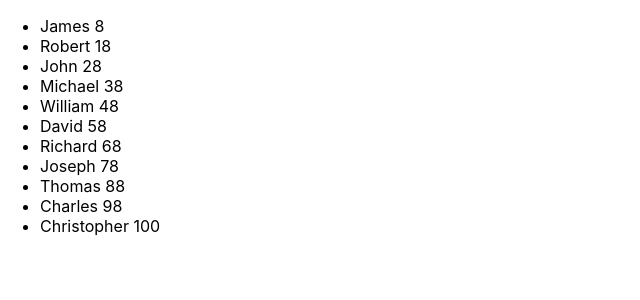
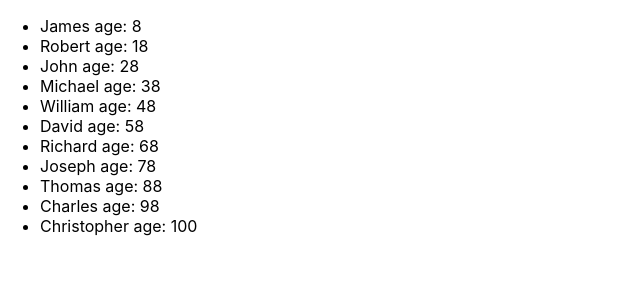
Before and after one commit to sk3llytoon/microtasks2, a React (Create React App) app: page / in a window 1280 px wide. Shown: the top 300 px of the page, without its empty margins (0-640 px from the left). Built offline with nearby package versions, Linux system fonts and the light colour scheme.

Commit message:
Microtasks 02 --done

```diff
--- a/src/02-map/NewComponent.tsx
+++ b/src/02-map/NewComponent.tsx
@@ -16,7 +16,7 @@ export const NewComponent = (props: NewComponentType) => {
             <ul>
                 {props.students.map((el, index) => {
                         return (
-                            <li key={el.id}>{el.name} {el.age}</li>
+                            <li key={el.id}>{el.name} age: {el.age}</li>
                         )
                     }
                 )}
```
